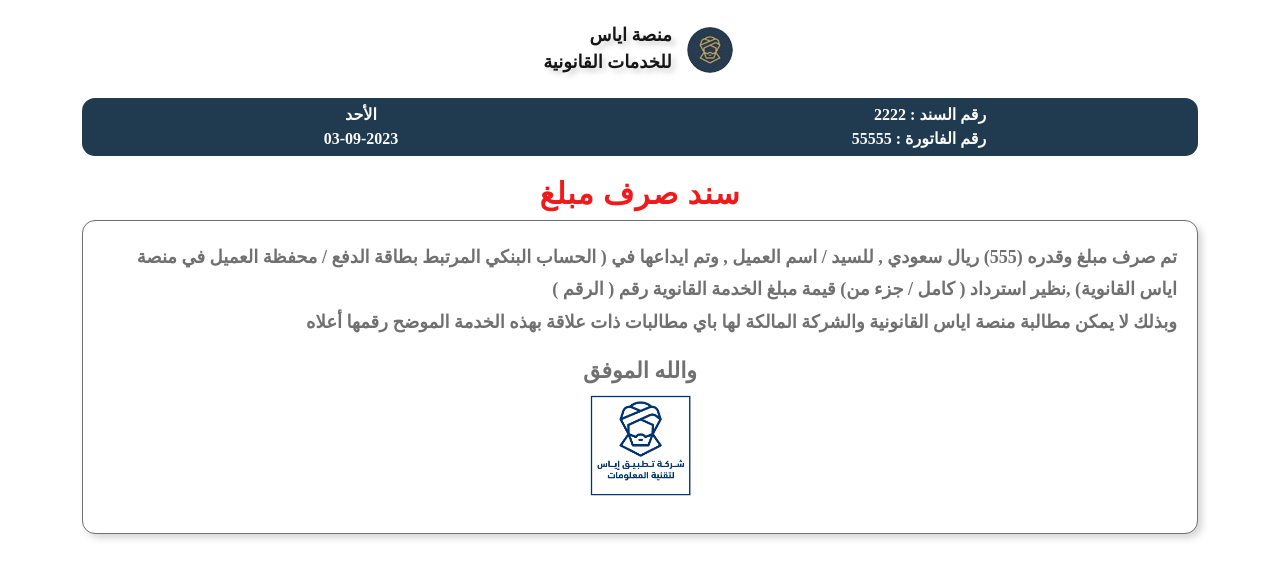
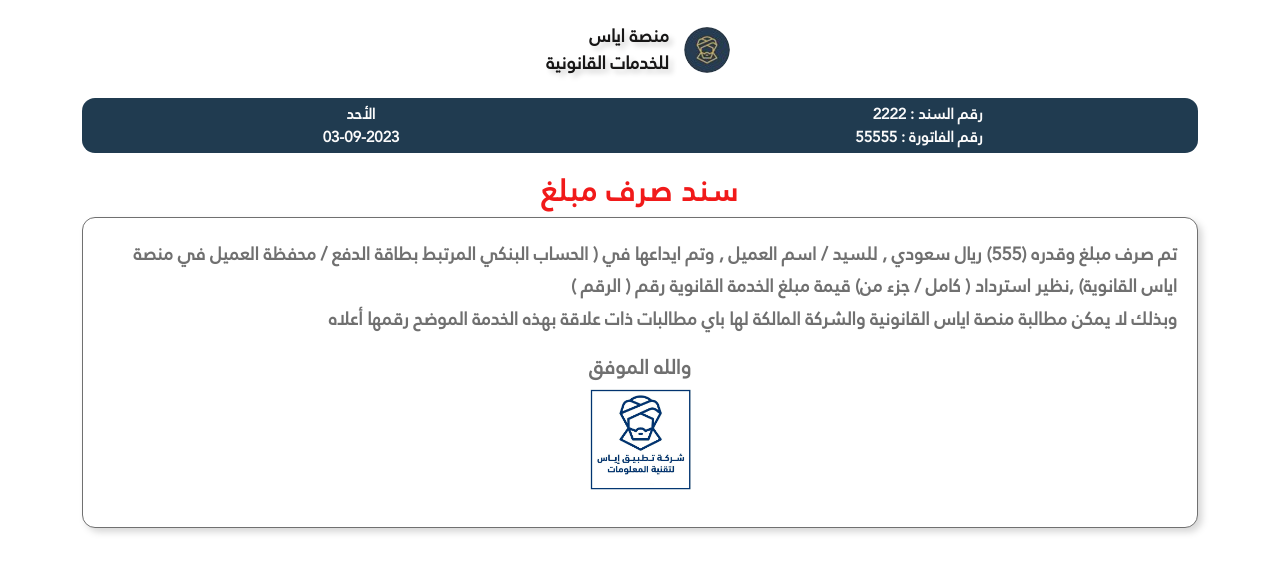
Before and after one commit to amrmattar/khetm, a plain HTML site: page index.html in a window 1280 px wide. Drawn offline with Linux system fonts and the light colour scheme.

Commit message:
edit font

```diff
--- a/css/style.css
+++ b/css/style.css
@@ -12,8 +12,13 @@
     background-color: #d7d8e4;
     border-radius: 10px;
   } */
+  @font-face {
+    font-family: 'Janna_IT_Regular';
+    src: url('../webfonts/alfont_com_خط-جنات-عادي.ttf') format('truetype');
+  }
 body {
     overflow-y: hidden;
+    font-family: 'Janna_IT_Regular', sans-serif;
 }
 
 section {
@@ -25,7 +30,7 @@
     letter-spacing: 0px;
     color: #171616;
     font-weight: bold;
-    font-family: "Sakkal Majalla";
+    /* font-family: "Sakkal Majalla"; */
     text-align: right;
     filter: drop-shadow(4.243px 4.243px 2.5px rgba(0, 0, 0, 0.16));
 }
@@ -42,11 +47,11 @@
 .info {
     border-radius: 13px;
     background-color: #203b50;
-    font-size: 16px;
+    font-size: 15px;
     letter-spacing: 0px;
     color: #fbfbfb;
     font-weight: bold;
-    font-family: "Sakkal Majalla";
+    /* font-family: "Sakkal Majalla"; */
 
     display: flex;
     justify-content: center;
@@ -79,7 +84,7 @@
     letter-spacing: 1px;
     color: #f11a1a;
     font-weight: bold;
-    font-family: "Sakkal Majalla";
+    /* font-family: "Sakkal Majalla"; */
     text-align: center;
 }
 
@@ -97,7 +102,7 @@
     font-size: 18px;
     color: #707070;
     font-weight: bold;
-    font-family: "adwa";
+    /* font-family: "adwa"; */
     text-align: right;
     line-height: 1.8;
 }
@@ -112,10 +117,11 @@
     margin: 0 0 35px 0;
 }
 .end h3 {
-    font-size: 22px;
+    /* font-size: 22px; */
     color: #707070;
+    font-size: 20px;
     font-weight: bold;
-    font-family: "adwa";
+    /* font-family: "adwa"; */
     text-align: center;
 }
 
@@ -128,13 +134,15 @@
     width: 105px;
 }
 @media (max-width:380px) {
-
+    .desc-text {
+        font-size: 14px;
+    }
     .headline {
-        font-size: 30px;
+        font-size: 20px;
     }
 
     .info {
-        font-size: 14px;
+        font-size: 12px;
     }
     .end h3 {
         font-size: 16px;
```
Also changed, not shown: webfonts/alfont_com_خط-جنات-عادي.ttf (added).
